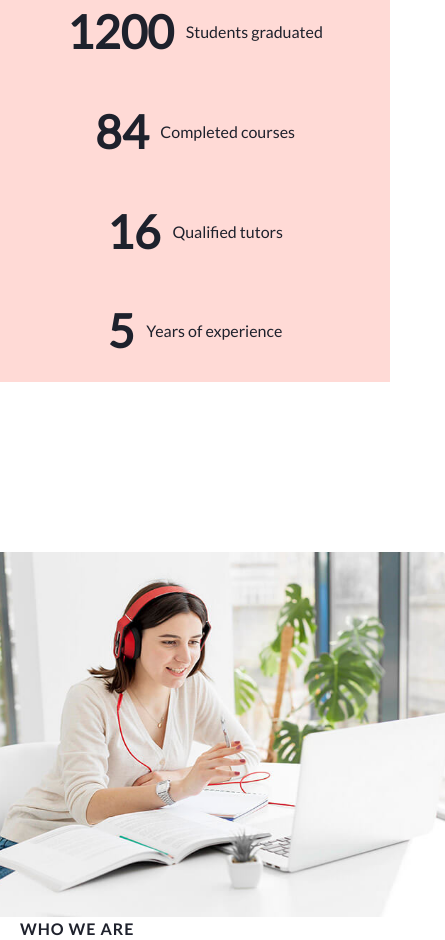
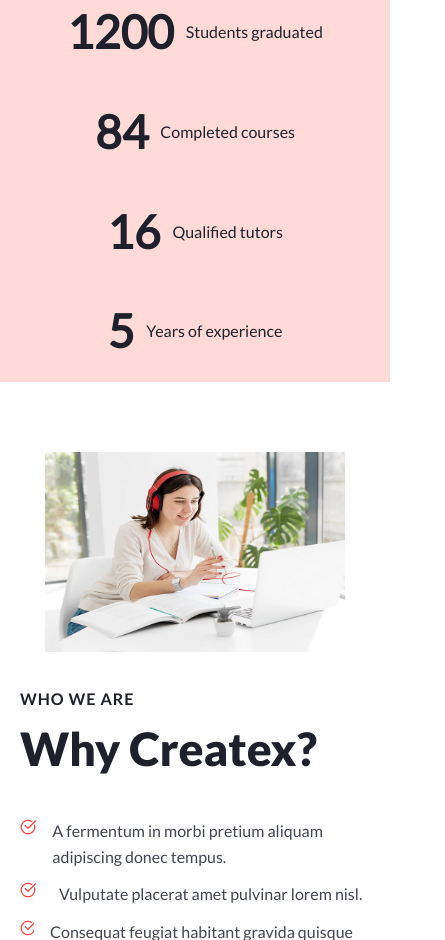
Before and after one commit to KennyVans/new_project, a plain HTML site: page index.html in a window 390 px wide. Shown: the part 1060-2000 px from the top of the page, 445 px wide, since content can reach past the window. Drawn offline with Linux system fonts and the light colour scheme.

Commit message:
вторая секция редакт

```diff
--- a/css/media.scss
+++ b/css/media.scss
@@ -114,6 +114,7 @@ $dark_color: #1e212c;
         img{
             max-width: 500px;
             max-height: 365px;
+            margin-bottom: 35px;
         }
     }
 }
@@ -153,9 +154,18 @@ $dark_color: #1e212c;
     .header_inner .menu nav .nav-menu-list {
         left: 60px;
     }
+    .hero-screen{
+        margin-bottom: 70px;
+    }
     .site-right-img img {
         max-width: 383px;
         max-height: 371px;
+    }
+    .Why_Createx_section_2{
+        img{
+            max-width: 300px;
+            max-height: 200px;
+        }
     }
 }
 
```
Also changed, not shown: css/media.css, 1 other file.
